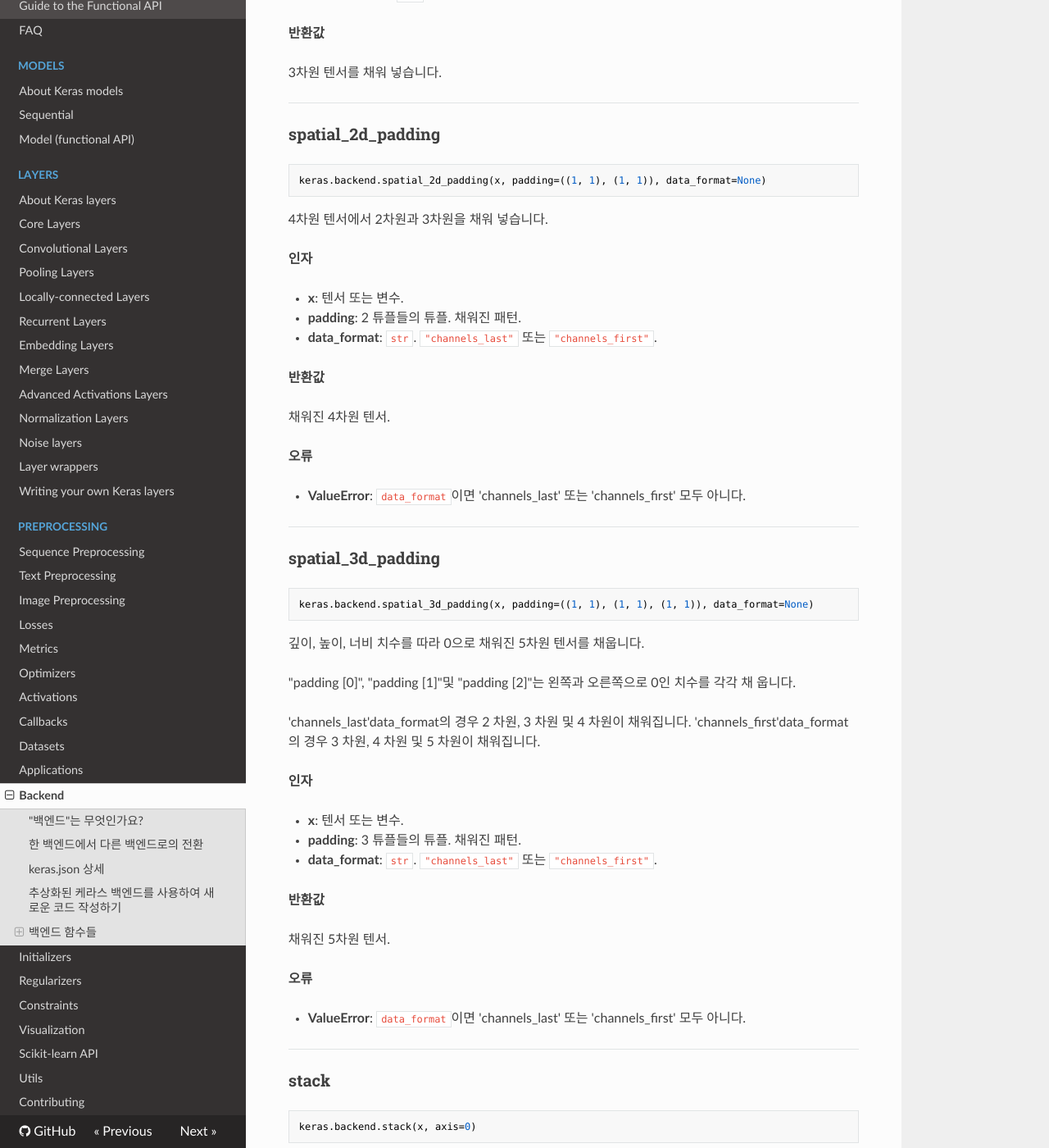
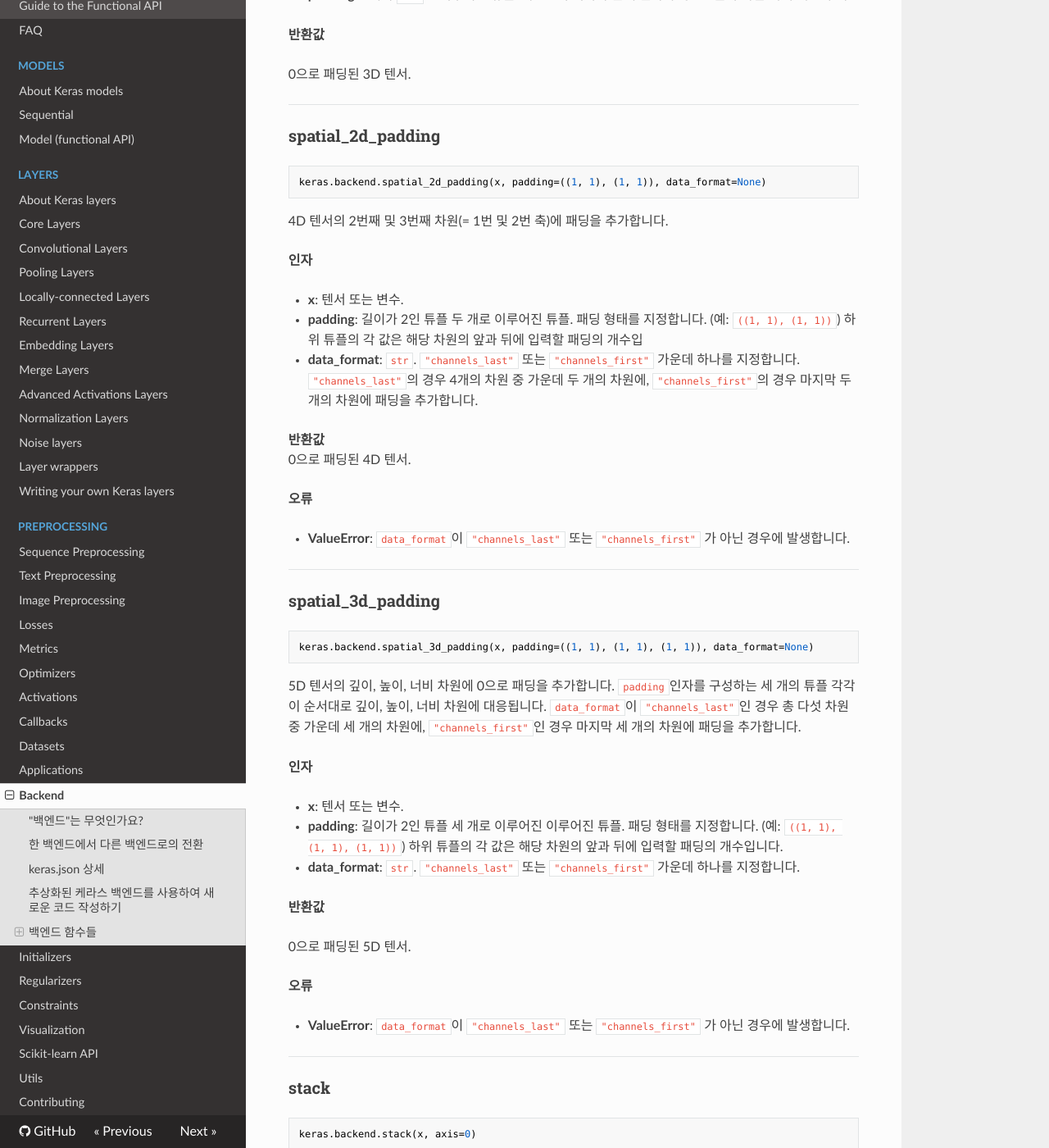
Before and after one commit to keras-team/keras-docs-ko, an MkDocs documentation site: the page built from sources/backend.md, in a window 1280 px wide and 1400 px high, scrolled down 55028 px. Shown: the whole window at 82% size. Built offline with MkDocs 1.6.1, drawn with Linux system fonts in a browser that asks for light colours; nearby versions of some CDN libraries; some of the changed text lies outside the part shown.

Commit message:
line 3007

````diff
--- a/sources/backend.md
+++ b/sources/backend.md
@@ -1394,7 +1394,7 @@ __인자__
 
 - __x__: `ndim >= 2` 조건을 만족하는 케라스 텐서 또는 변수.
 - __y__: `ndim >= 2` 조건을 만족하는 케라스 텐서 또는 변수.
-- __axes__: `int` 또는 튜플. `x`와 `y`의 순서대로 각각 감소 대상인 차원(내적 연산의 대상이 되는 차원)을 지정합니다. 단일한 정수를 입력하는 경우 `x`와 `y` 모두에 같은 차원이 지정됩니다.
+- __axes__: `int` 또는 `int`로 이루어진 튜플. `x`와 `y`의 순서대로 각각 감소 대상인 차원(내적 연산의 대상이 되는 차원)을 지정합니다. 단일한 정수를 입력하는 경우 `x`와 `y` 모두에 같은 차원이 지정됩니다.
 
 
 __반환값__
@@ -2719,13 +2719,11 @@ __반환값__
 ----
 ### temporal_padding
 
-
 ```python
 keras.backend.temporal_padding(x, padding=(1, 1))
 ```
 
-
-3차원 텐서의 중간차원을 채웁니다.
+3D 텐서의 중간차원에 패딩을 추가합니다.
 
 __인자__
 
@@ -2734,78 +2732,57 @@ __인자__
 
 __반환값__
 
-
-3차원 텐서를 채워 넣습니다.
-
-----
-
+0으로 패딩된 3D 텐서.
+
+
+----
 ### spatial_2d_padding
 
-
 ```python
 keras.backend.spatial_2d_padding(x, padding=((1, 1), (1, 1)), data_format=None)
 ```
 
-
-
-4차원 텐서에서 2차원과 3차원을 채워 넣습니다.
-
-
-__인자__
-
-- __x__: 텐서 또는 변수.
-- __padding__: 2 튜플들의 튜플. 채워진 패턴.
-- __data_format__: `str`. `"channels_last"` 또는 `"channels_first"`.
-
-__반환값__
-
-
-
-채워진 4차원 텐서.
+4D 텐서의 2번째 및 3번째 차원(= 1번 및 2번 축)에 패딩을 추가합니다.
+
+__인자__
+
+- __x__: 텐서 또는 변수.
+- __padding__: 길이가 2인 튜플 두 개로 이루어진 튜플. 패딩 형태를 지정합니다. (예: `((1, 1), (1, 1))`) 하위 튜플의 각 값은 해당 차원의 앞과 뒤에 입력할 패딩의 개수입
+- __data_format__: `str`. `"channels_last"` 또는 `"channels_first"` 가운데 하나를 지정합니다. `"channels_last"`의 경우 4개의 차원 중 가운데 두 개의 차원에, `"channels_first"`의 경우 마지막 두 개의 차원에 패딩을 추가합니다.
+
+__반환값__
+0으로 패딩된 4D 텐서.
 
 __오류__
 
-- __ValueError__: `data_format`이면 'channels_last' 또는 'channels_first' 모두 아니다.
-
-
-----
-
+- __ValueError__: `data_format`이 `"channels_last"` 또는 `"channels_first"` 가 아닌 경우에 발생합니다.
+
+
+----
 ### spatial_3d_padding
 
-
 ```python
 keras.backend.spatial_3d_padding(x, padding=((1, 1), (1, 1), (1, 1)), data_format=None)
 ```
 
-
-깊이, 높이, 너비 치수를 따라 0으로 채워진 5차원 텐서를 채웁니다.
-
-"padding [0]", "padding [1]"및 "padding [2]"는 왼쪽과 오른쪽으로 0인 치수를 각각 채 웁니다.
-
-'channels_last'data_format의 경우 2 차원, 3 차원 및 4 차원이 채워집니다.
-'channels_first'data_format의 경우 3 차원, 4 차원 및 5 차원이 채워집니다.
-
-
-__인자__
-
-- __x__: 텐서 또는 변수.
-- __padding__: 3 튜플들의 튜플. 채워진 패턴.
-- __data_format__: `str`. `"channels_last"` 또는 `"channels_first"`.
-
-
-__반환값__
-
-
-
-채워진 5차원 텐서.
+5D 텐서의 깊이, 높이, 너비 차원에 0으로 패딩을 추가합니다. `padding`인자를 구성하는 세 개의 튜플 각각이 순서대로 깊이, 높이, 너비 차원에 대응됩니다. `data_format`이 `"channels_last"`인 경우 총 다섯 차원 중 가운데 세 개의 차원에, `"channels_first"`인 경우 마지막 세 개의 차원에 패딩을 추가합니다.
+
+__인자__
+
+- __x__: 텐서 또는 변수.
+- __padding__: 길이가 2인 튜플 세 개로 이루어진 이루어진 튜플. 패딩 형태를 지정합니다. (예: `((1, 1), (1, 1), (1, 1))`) 하위 튜플의 각 값은 해당 차원의 앞과 뒤에 입력할 패딩의 개수입니다.
+- __data_format__: `str`. `"channels_last"` 또는 `"channels_first"` 가운데 하나를 지정합니다.
+
+__반환값__
+
+0으로 패딩된 5D 텐서.
 
 __오류__
 
-- __ValueError__: `data_format`이면 'channels_last' 또는 'channels_first' 모두 아니다.
-
-
-----
-
+- __ValueError__: `data_format`이 `"channels_last"` 또는 `"channels_first"` 가 아닌 경우에 발생합니다.
+
+
+----
 ### stack
 
 
@@ -2813,22 +2790,18 @@ __오류__
 keras.backend.stack(x, axis=0)
 ```
 
-
-랭크`R` 텐서의 <sag>list</sag>를 랭크`R + 1` 텐서에 쌓습니다.
-
-__인자__
-
-- __x__: 텐서들의 <sag>list</sag>
-- __axis__: 텐서를 쌓을 축.
-
-__반환값__
-
+형태가 같은 텐서의 리스트를 지정한 축의 방향으로 쌓아 텐서를 만듭니다. 이때 지정할 수 있는 축은 최대 입력 텐서의 랭크+1 까지입니다. 예를 들어 형태가 `(m, n)`인 텐서로 이루어진 리스트를 입력할 경우 `axis`는 `0`부터 `2`까지 지정 가능합니다.
+
+__인자__
+
+- __x__: 형태가 같은 텐서들로 이루어진 리스트.
+- __axis__: 텐서를 쌓을 축의 방향.
+
+__반환값__
 
 텐서.
 
 __NumPy 적용__
-
-
 
 ```python
 def stack(x, axis=0):
@@ -2837,53 +2810,43 @@ def stack(x, axis=0):
 
 
 ----
-
 ### one_hot
 
-
 ```python
 keras.backend.one_hot(indices, num_classes)
 ```
 
-
-정수형 텐서의 원핫 표기를 계산합니다.
+정수로 이루어진 텐서를 입력받아 각 클래스마다 원-핫 인코딩된 텐서를 생성합니다.
 
 __인자__
 
 - __indices__: `(batch_size, dim1, dim2, ... dim(n-1))`형식의 n차원 정수형 텐서.
-- __num_classes__: `int`. 클래스들의 개수.
-
-__반환값__
-
-
-
-`(batch_size, dim1, dim2, ... dim(n-1), num_classes)`형식의 입력값의 (n+1)차원의 원핫 표현형식.
-
-----
-
+- __num_classes__: `int`. 클래스의 개수.
+
+__반환값__
+
+인덱스 순서에서 각 클래스에 해당되는 값이 1이고 나머지가 0인 원-핫 인코딩 텐서. 입력 텐서가 `n`차원일 때 출력 텐서는 `n+1` 개의 차원을 가지며 `(batch_size, dim1, dim2, ... dim(n-1), num_classes)`의 형태로 이루어집니다.
+
+
+----
 ### reverse
 
-
 ```python
 keras.backend.reverse(x, axes)
 ```
 
-
 지정된 축을 따라 텐서를 반전시킵니다.
 
 __인자__
 
-- __x__: 텐서를 반전시킨다.
-- __axes__: 축이 반전된, 정수형 또는 반복 가능한 정수.
-
-__반환값__
-
+- __x__: 값을 반전시킬 텐서.
+- __axes__: `int`. 반전시킬 방향의 축.
+
+__반환값__
 
 텐서.
 
 __NumPy 적용__
-
-
 
 ```python
 def reverse(x, axes):
@@ -2894,35 +2857,29 @@ def reverse(x, axes):
 
 
 ----
-
 ### slice
 
-
 ```python
 keras.backend.slice(x, start, size)
 ```
 
-
-텐서에서 슬라이스를 추출합니다.
+텐서의 일부를 추출합니다.
 
 __인자__
 
 - __x__: 입력 텐서.
-- __start__: 각 축에 따라 슬라이스의 시작 인덱스를 나타내는 텐서 또는 `int` 리스트/튜플 자료형.
-- __size__: 각 축을 따라 슬라이스 할 차원의 수를 나타내는 텐서 또는 `int` 리스트/튜플 자료형.
-
-
-__반환값__
-
-
-A sliced tensor:
+- __start__: `int` 또는 `int`로 이루어진 리스트나 튜플, 텐서. 입력한 텐서의 각 축에서 추출을 시작할 위치 인덱스를 지정합니다.
+- __size__: `int` 또는 `int`로 이루어진 리스트나 튜플, 텐서. 각 축을 따라 추출할 배열의 길이를 나타냅니다.
+
+__반환값__
+
+`x`로부터 추출한 텐서. 형태는 아래와 같습니다.
+
 ```python
 new_x = x[start[0]: start[0] + size[0], ..., start[-1]: start[-1] + size[-1]]
 ```
 
 __NumPy 적용__
-
-
 
 ```python
 def slice(x, start, size):
@@ -2932,16 +2889,13 @@ def slice(x, start, size):
 
 
 ----
-
 ### get_value
 
-
 ```python
 keras.backend.get_value(x)
 ```
 
-
-Returns the value of a variable.
+지정한 변수의 값을 NumPy 배열의 형태로 가져옵니다.
 
 __인자__
 
@@ -2949,81 +2903,63 @@ __인자__
 
 __반환값__
 
-
-넘파이 배열.
-
-----
-
+NumPy 배열.
+
+
+----
 ### batch_get_value
 
-
 ```python
 keras.backend.batch_get_value(ops)
 ```
-
-
-한 가지 이상의 텐서 변수의 값을 반환합니다.
-
-__인자__
-
-- __ops__: 실행할 ops 목록.
-
-__반환값__
-
-
-넘파이 배열 리스트.
-
-----
-
+텐서들의 리스트를 입력받아 그 값을 NumPy 배열의 리스트로 반환합니다.
+
+__인자__
+
+- __ops__: 적용할 텐서의 리스트.
+
+__반환값__
+
+NumPy 배열의 리스트.
+
+
+----
 ### set_value
 
-
 ```python
 keras.backend.set_value(x, value)
 ```
 
-
-넘파이 배열에서 변수의 값을 설정합니다.
-
-__인자__
-
-- __x__: 새로운 값으로 설정하는 텐서.
-- __value__: 넘파이 배열로 텐서를 설정하는 값.
-
-
-----
-
+변수의 값을 NumPy 배열로부터 가져옵니다.
+
+__인자__
+
+- __x__: 새 값을 부여할 텐서.
+- __value__: 텐서에 값을 입력할 NumPy 배열.
+
+
+----
 ### batch_set_value
 
-
 ```python
 keras.backend.batch_set_value(tuples)
 ```
 
-한번에 밚은 텐서 변수들의 값을 설정합니다.
-
-
-__인자__
-
-- __tuples__: `(tensor, value)` 튜플 리스트, <sag>value</sag>인자는 넘파이 배열이어야 합니다.
-
-----
-
+여러 텐서 변수들의 값을 한꺼번에 NumPy 배열로부터 가져옵니다. 각 변수와 그에 대응하는 NumPy 배열을 하나의 튜플로 지정하여 입력합니다.
+
+__인자__
+
+- __tuples__: 원소가 `(tensor, value)`인 튜플로 이루어진 리스트. `value`인자는 NumPy 배열이어야 합니다.
+
+
+----
 ### print_tensor
 
-
 ```python
 keras.backend.print_tensor(x, message='')
 ```
 
-
-
-평가시 <sag>message</sag>와 텐서 값을 출력합니다.
-
-`print_tensor`는 `x`와 동일한 새로운 텐서를 반환합니다. 이 코드는 반드시 다음코드에 사용해야 합니다.
-그렇지 않으면 평가 중 프린트 연산이 고려되지 않습니다.
-
-
+입력한 `message`와 함께 텐서의 값을 출력합니다. 이때 `print_tensor`는 `message`에 지정한 내용을 화면에 출력되는 print 연산 이외에도 별도로 `x`와 값이 동일한 새로운 텐서를 반환합니다. 별도로 저장하거나 연산에 입력하지 않는 경우 이 텐서는 사라지게 됩니다.
 
 __예시__
 
@@ -3033,17 +2969,15 @@ __예시__
 
 __인자__
 
-- __x__: 출력 할 텐서.
+- __x__: 출력할 텐서.
 - __message__: 텐서와 함께 출력 할 메시지.
 
-
-__반환값__
-
-
-변경되지 않은 같은 텐서  `x`.
-
-----
-
+__반환값__
+
+`x`과 값이 동일한 텐서.
+
+
+----
 ### function
 
 
@@ -3051,8 +2985,7 @@ __반환값__
 keras.backend.function(inputs, outputs, updates=None)
 ```
 
-
-케라스 함수 인스턴스화하기.
+케라스 함수 인스턴스를 생성합니다.
 
 __인자__
 
@@ -3061,19 +2994,16 @@ __인자__
 - __updates__: 업데이트 연산의 리스트.
 - __**kwargs__: `tf.Session.run`에 전달되는 값.
 
-
-__반환값__
-
-
-
-넘파이 배열의 값 출력.
+__반환값__
+
+NumPy 배열 형태의 출력값.
 
 __오류__
 
-- __ValueError__: 유효하지 않은 kwargs 가 전달된 경우.
-
-----
-
+- __ValueError__: 유효하지 않은 kwargs 가 전달된 경우 또는 eager 모드로 실행한 경우에 발생합니다.
+
+
+----
 ### gradients
 
 
````
Also changed, not shown: other parts of sources/backend.md (+10 -10 lines).
